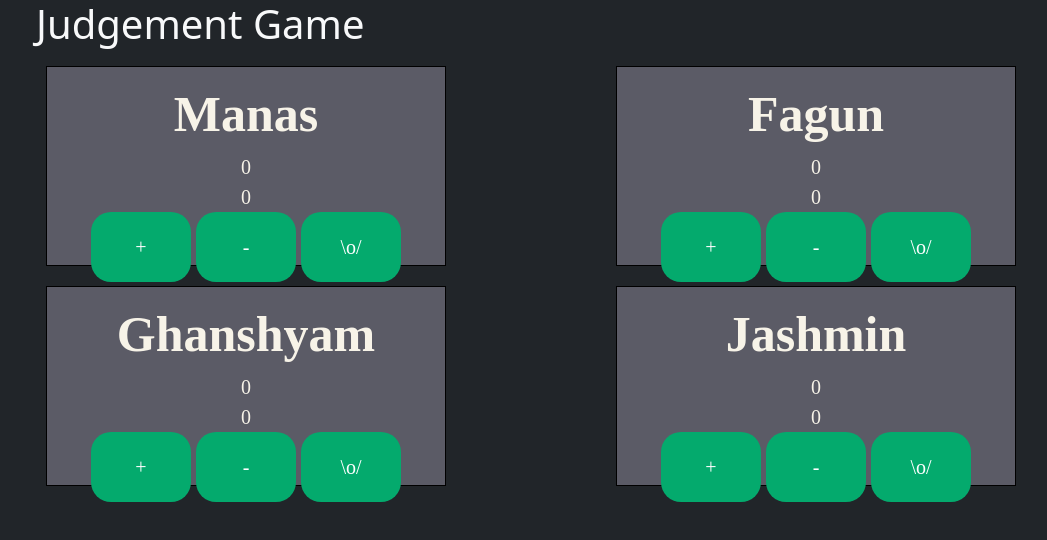
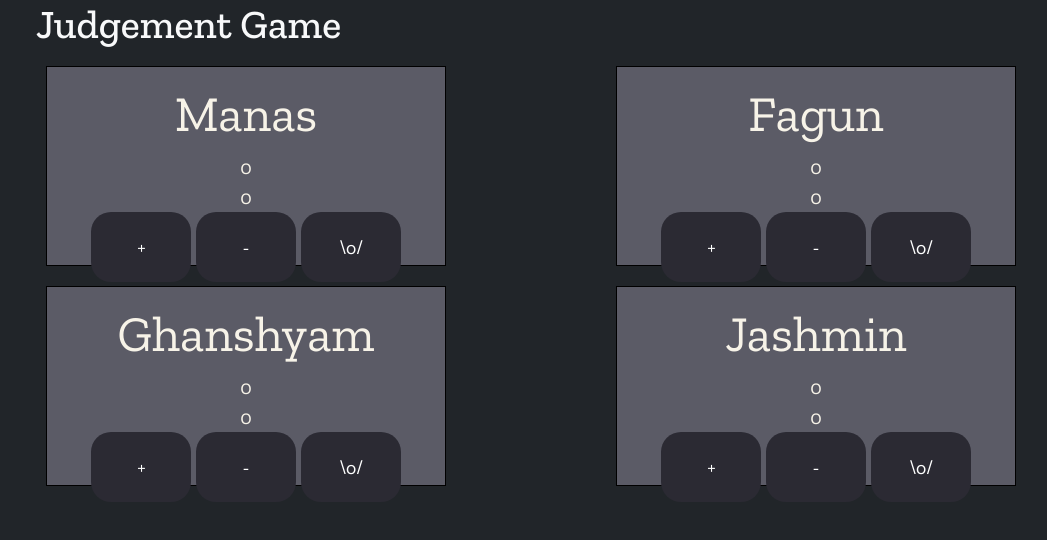
Before and after one commit to moodynooby/moodynooby.github.io, a plain HTML site: page Game.html in a window 1280 px wide. Shown: the whole page, without its empty margins (46-1093 px from the left). Drawn offline with nearby package versions, Linux system fonts and the light colour scheme; a small style sheet from the web is missing.

Commit message:
bootstrap

```diff
--- a/Game.html
+++ b/Game.html
@@ -1,6 +1,9 @@
 <!DOCTYPE html>
 <html>
 <head>
+  <link rel="preconnect" href="https://fonts.googleapis.com">
+  <link rel="preconnect" href="https://fonts.gstatic.com" crossorigin>
+  <link href="https://fonts.googleapis.com/css2?family=Zilla+Slab:ital,wght@0,300;0,400;0,500;0,600;0,700;1,300;1,400;1,500;1,600;1,700&display=swap" rel="stylesheet">
   <title>Judgement Game</title>
   <meta charset="utf-8">
   <meta name="viewport" content="width=device-width, initial-scale=1">
@@ -10,11 +13,11 @@
       background-color:  #1c1b22 ; /* Very dark gray */
       color: #D9CAB3; /* Light brown for text */
     }
-
+    .container{      font-family: Zilla Slab;
+    }
     .player {
       background-color: #5b5b66; /* Dark brown */
       color: #F7F3E8; /* Off-white for text inside the boxes */
-      font-family: Poppins;
       width: 400px;
       height: 200px;
       border: 1px solid black;
@@ -26,13 +29,12 @@
     }
 
     .player-name {
-      font-weight: bold;
       font-size: 50px;
     }
 
-    .button {
+    .button  {
       position: relative;
-      background-color: #04AA6D;
+      background-color:  #2b2a33 ;
       border: none;
       font-size: 20px;
       color: #FFFFFF;
@@ -67,8 +69,8 @@
     }
   </style>
 </head>
-<body class="bg-dark text-light"> <div class="container">
-  <h1>Judgement Game</h1>
+<body class="bg-dark text-light" > <div class="container">
+  <h1 >Judgement Game</h1>
 
   <div class="row">
     <div class="col-md-6">
@@ -78,7 +80,7 @@
         <div class="container text-center">
           <div id="hand1Display">0</div>
         </div>
-        <button class="button" onclick="hand1++; document.getElementById('hand1Display').textContent = hand1;">+</button>
+        <button type="button" class="button btn-outline-primary" onclick="hand1++; document.getElementById('hand1Display').textContent = hand1;" >+</button>
         <button class="button" onclick="hand1--; document.getElementById('hand1Display').textContent = hand1;">-</button>
         <button class="button" onclick="point1()">\o/</button>
       </div>
```
